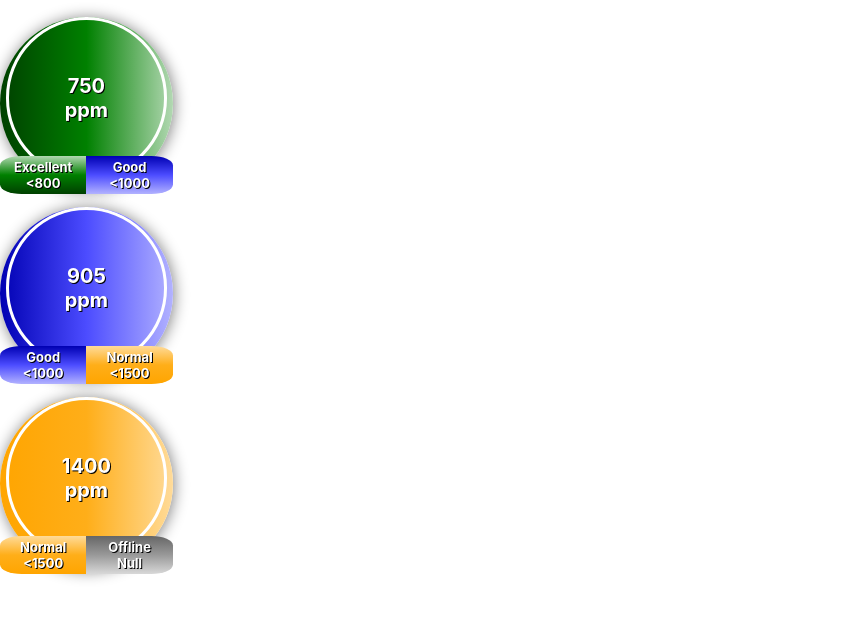
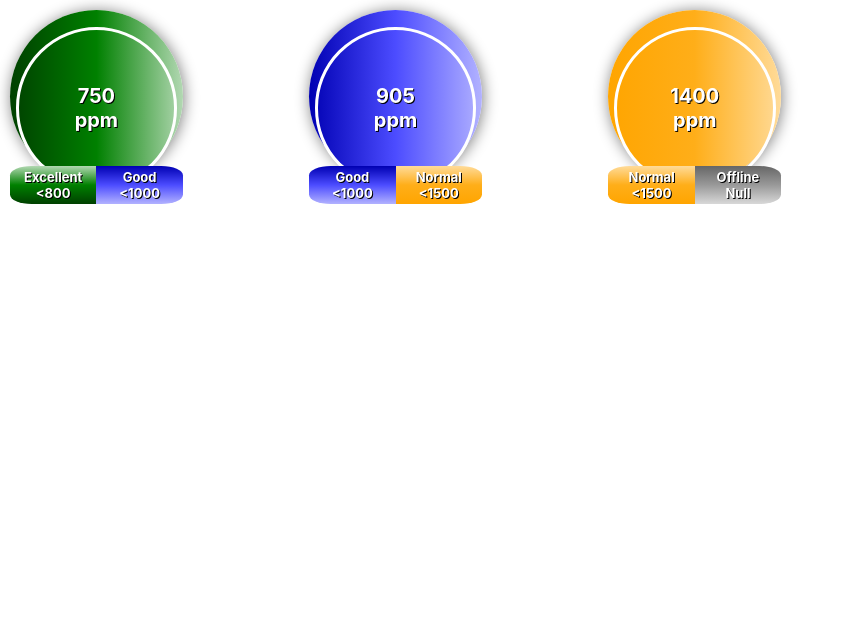
Before and after one commit to Uzair05/innoAir_page, a React (Create React App) app: page / in a window 1280 px wide. Shown: the top 618 px of the page, without its empty margins (0-854 px from the left). Built offline with nearby package versions, Linux system fonts and the light colour scheme.

Commit message:
dynamic rendering

```diff
--- a/src/App.js
+++ b/src/App.js
@@ -1,7 +1,5 @@
-import "./components/DataDisplayCard";
 import "./App.css";
 import DisplayBoard from "./components/DisplayBoard";
-import DataDisplayCard from "./components/DataDisplayCard";
 
 function App() {
   const items = [
--- a/src/components/DisplayBoard.js
+++ b/src/components/DisplayBoard.js
@@ -3,7 +3,7 @@ import DataDisplayCard from "./DataDisplayCard";
 
 function DisplayBoard(props) {
   return (
-    <div>
+    <div className="displayBoard">
       {props.items.map((item) => {
         return (
           <DataDisplayCard
```
